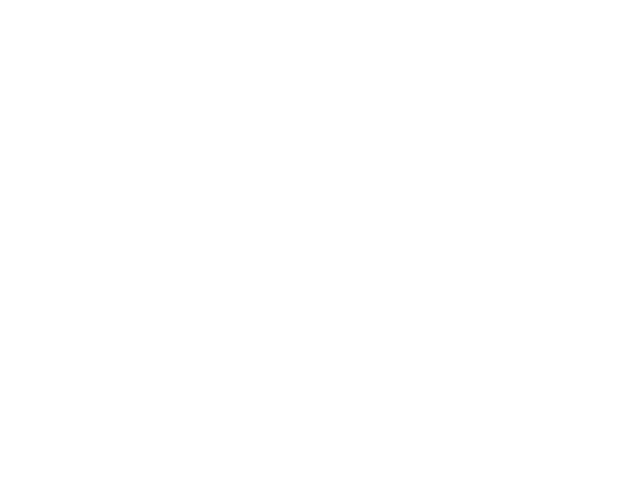
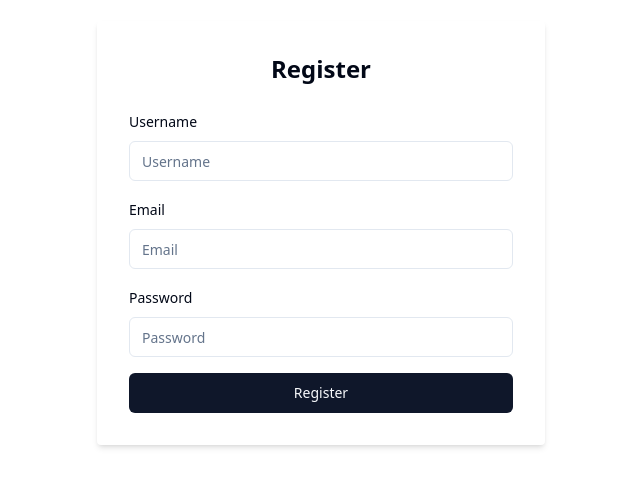
Before and after one commit to GPT-Engineer-App/react-native-app-creator, a React (Vite) app: page /register in a window 1280 px wide. Before the commit this address had no page. Shown: the part 167-654 px from the top of the page, without its empty margins (319-959 px from the left). Built offline with nearby package versions, Linux system fonts and the light colour scheme.

Commit message:
Added registration page with form validation for username, email, and password.

```diff
--- a/src/App.jsx
+++ b/src/App.jsx
@@ -1,11 +1,13 @@
 import { Route, BrowserRouter as Router, Routes } from "react-router-dom";
 import Index from "./pages/Index.jsx";
+import Register from "./pages/Register.jsx";
 
 function App() {
   return (
     <Router>
       <Routes>
         <Route exact path="/" element={<Index />} />
+        <Route path="/register" element={<Register />} />
       </Routes>
     </Router>
   );
--- /dev/null
+++ b/src/pages/Register.jsx
@@ -0,0 +1,79 @@
+import React from "react";
+import { useForm } from "react-hook-form";
+import { zodResolver } from "@hookform/resolvers/zod";
+import { z } from "zod";
+import { Button } from "@/components/ui/button";
+import { Input } from "@/components/ui/input";
+import { Form, FormControl, FormField, FormItem, FormLabel, FormMessage } from "@/components/ui/form";
+import { toast } from "sonner";
+
+const formSchema = z.object({
+  username: z.string().min(2, { message: "Username must be at least 2 characters." }),
+  email: z.string().email({ message: "Invalid email address." }),
+  password: z.string().min(6, { message: "Password must be at least 6 characters." }),
+});
+
+const Register = () => {
+  const form = useForm({
+    resolver: zodResolver(formSchema),
+  });
+
+  const onSubmit = (data) => {
+    console.log(data);
+    toast("Registration successful!");
+  };
+
+  return (
+    <div className="h-screen w-screen flex items-center justify-center">
+      <div className="w-full max-w-md p-8 space-y-6 bg-white rounded shadow-md">
+        <h2 className="text-2xl font-bold text-center">Register</h2>
+        <Form {...form}>
+          <form onSubmit={form.handleSubmit(onSubmit)} className="space-y-4">
+            <FormField
+              control={form.control}
+              name="username"
+              render={({ field }) => (
+                <FormItem>
+                  <FormLabel>Username</FormLabel>
+                  <FormControl>
+                    <Input placeholder="Username" {...field} />
+                  </FormControl>
+                  <FormMessage />
+                </FormItem>
+              )}
+            />
+            <FormField
+              control={form.control}
+              name="email"
+              render={({ field }) => (
+                <FormItem>
+                  <FormLabel>Email</FormLabel>
+                  <FormControl>
+                    <Input placeholder="Email" {...field} />
+                  </FormControl>
+                  <FormMessage />
+                </FormItem>
+              )}
+            />
+            <FormField
+              control={form.control}
+              name="password"
+              render={({ field }) => (
+                <FormItem>
+                  <FormLabel>Password</FormLabel>
+                  <FormControl>
+                    <Input type="password" placeholder="Password" {...field} />
+                  </FormControl>
+                  <FormMessage />
+                </FormItem>
+              )}
+            />
+            <Button type="submit" className="w-full">Register</Button>
+          </form>
+        </Form>
+      </div>
+    </div>
+  );
+};
+
+export default Register;
```
